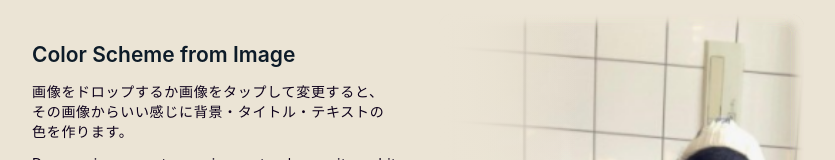
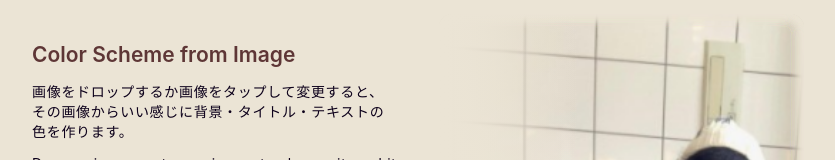
Before and after one commit to nariyu/colorschemecreator, a Next.js app: page / in a window 1280 px wide. Shown: the top 160 px of the page, without its empty margins (236-1071 px from the left). Built offline with nearby package versions, Linux system fonts and the light colour scheme.

Commit message:
Change title color detect algorithm

```diff
--- a/src/example/tools/createcolorscheme.ts
+++ b/src/example/tools/createcolorscheme.ts
@@ -173,28 +173,34 @@ export const createColorScheme = (
 
   // 4. タイトル色を決定
   titleColor = (() => {
-    let titleColor = textColor;
-
     if (colors.length > 0) {
       const textHue = color2hsv(textColor).h;
 
       // 使用率で並び替え
       colors.sort((a, b) => b.count - a.count);
 
-      const startIndex = Math.floor(colors.length * 0.05);
+      const startIndex = Math.floor(colors.length * 0.15);
 
-      for (let i = startIndex; i < colors.length; i++) {
-        const color = colors[i];
+      const filteredColors = colors.filter((color) => {
+        const brightnessDistance = Math.abs(
+          color.brightness - backgroundBrightness,
+        );
+        return brightnessDistance > 64;
+      });
+      for (let i = startIndex; i < filteredColors.length; i++) {
+        const color = filteredColors[i];
         const titleHue = color2hsv(color.color).h;
         const hueDisatnce = Math.abs(textHue - titleHue);
         if (hueDisatnce >= opts.textMinHueDistance) {
-          titleColor = color.color;
-          break;
+          return color.color;
         }
       }
+
+      return filteredColors[startIndex].color;
     }
 
-    return titleColor;
+    console.log('TITLE COLOR NOT FOUND');
+    return textColor;
   })();
 
   // 開放
```
